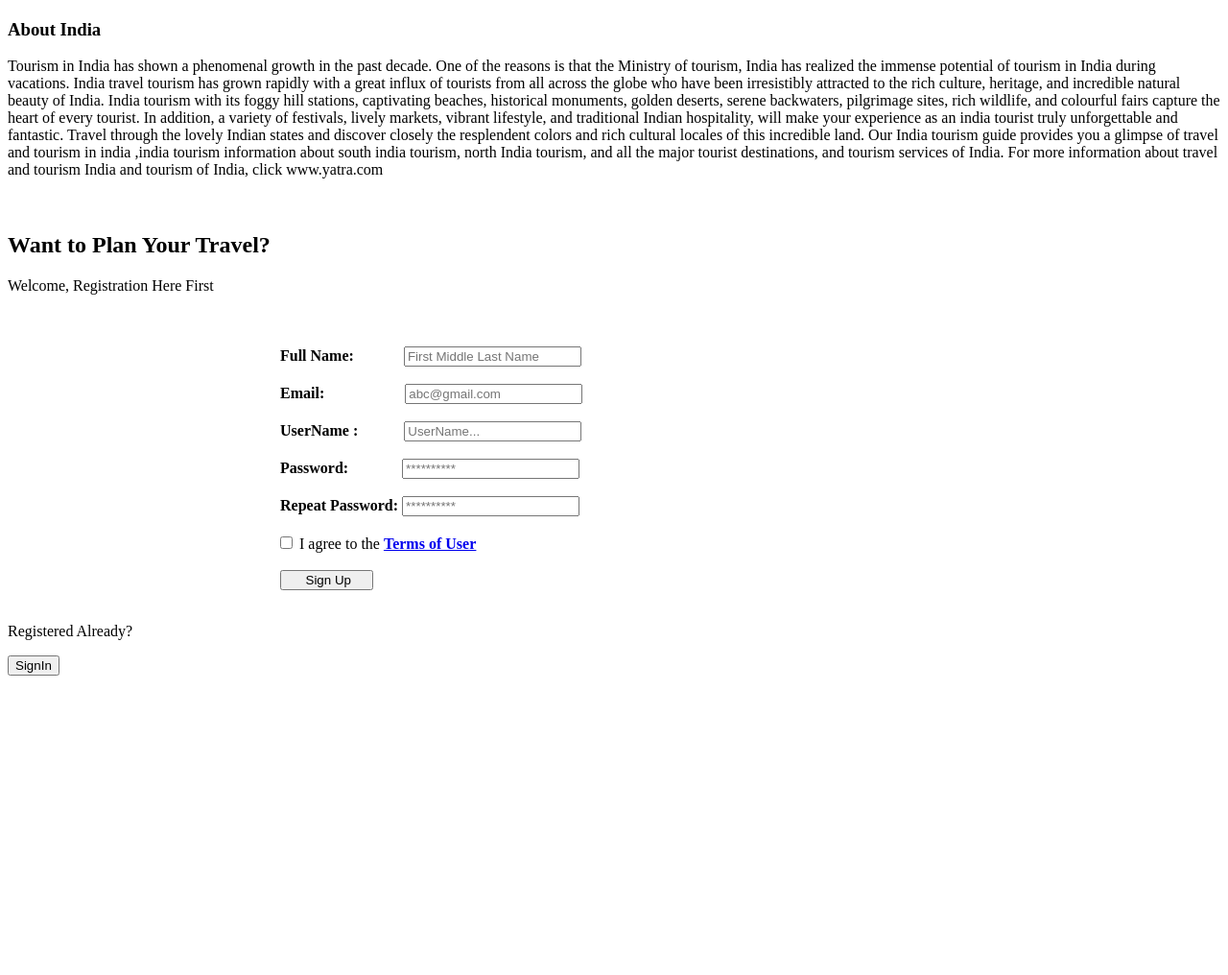
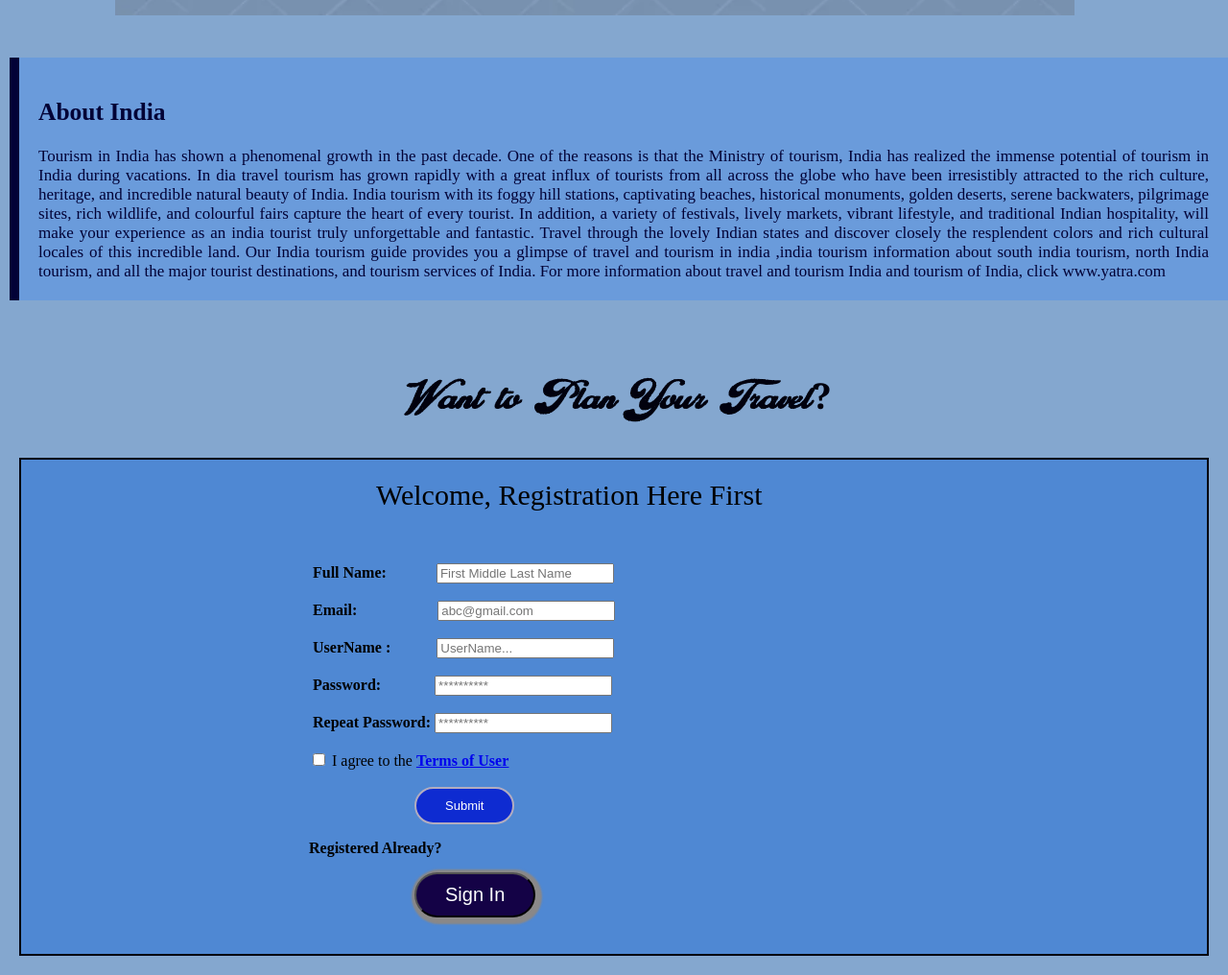
Before and after one commit to awagankomal/Assignment14, a plain HTML site: page index.html in a window 1280 px wide. Shown: the part 403-1419 px from the top of the page at 96% size. Before the commit the page ends 1115 px from the top, so only its background shows below. Drawn offline with Linux system fonts and the light colour scheme.

Commit message:
Custom Font Added using ttf with other ccs changes

```diff
--- a/index.html
+++ b/index.html
@@ -3,20 +3,103 @@
    <head>
      <title>Yatri | Indian Tourism</title>
      <style>
+    @font-face {
+        font-family: "Tatto-Calfornia";
+        src: url("./CaliforniaPersonalUseRegular-L37ED.ttf");
+    }
+    @import url('https://fonts.googleapis.com/css2?family=Jersey+25&family=Roboto+Slab:wght@100..900&display=swap');
+    @import url('https://fonts.googleapis.com/css2?family=Playfair+Display:ital,wght@0,400..900;1,400..900&display=swap');
 
+    body{
+        margin: 0px;
+        padding: 0px;
+        background-color: rgb(132, 167, 207);
+    }
+    h1{
+        color: rgb(70, 2, 2);
+         font-family: 'Roboto Slab',cursive;
+        text-align: center;
+        text-decoration: underline;
+        font-size: xx-large;
+        background-color: rgb(106, 155, 219);
+        padding: 20px;
+        margin-top: 0px;
+      }
+      h3{
+        font-family:"Tatto-Calfornia",Georgia, 'Times New Roman', Times, serif;
+        color:rgb(1, 1, 14);
+        font-size: 37px;
+        text-align: center;
+
+      }
+      h3:hover{
+        color: rgb(138, 56, 2);
+      }
+      .text_style{
+        font-family: 'Playfair Display','Times New Roman', Times, serif;
+        text-align: justify;
+        color:rgb(2, 2, 54);
+        margin-left: 10px;
+        margin-top: 40px;
+        border-left: 30px;
+        padding:20px;
+        border-left:solid 10px rgb(2, 2, 54);
+        background-color:rgb(106, 155, 219);
+        font-size: 17px;
+      }
+      .form_stlye{
+        background-color: rgb(79, 136, 211) ;
+        padding: 20px;
+        margin: 20px;
+        border: 2px solid rgb(1, 1, 14);
+      }
+      span{
+        font-family: 'Playfair Display','Times New Roman', Times, serif;
+        font-size: 30px;
+        margin-left: 350px;
+      }
+      .btn_submit{
+        background-color:rgb(14, 43, 209);
+           color: white;
+           border: solid rgb(178, 172, 192) 2px;
+           border-radius: 30px;
+           font-size: 13px;
+           font-style: normal;
+           font-weight: lighter;
+           padding: 10px 30px;
+           box-shadow: 10px 0px rgb(54, 51, 51) 10px;
+           margin-left: 390px;
+      }
+      .btn_signIn{
+           background-color: rgb(20, 2, 70);
+           color: white;
+           border-radius: 35px;
+           font-size: 20px;
+           padding: 10px 30px;
+           margin-left: 390px;
+           box-shadow: 2px 2px 2px 5px rgb(138, 136, 136);
+      }
+      .btn_signIn:hover{
+        background-color: rgb(4, 85, 4);
+      }
+      .btn_submit:hover{
+        background-color: brown;
+      }
      </style>
     </head>
    <body>
       <h1>India Travel Guide</h1>
-      <img src="Images/welcome_image.png" alt="Welcome To India" height="320px" width="1000px"/>
-      <h3>About India</h3>
-      <div>
-        Tourism in India has shown a phenomenal growth in the past decade. One of the reasons is that the Ministry of tourism, India has realized the immense potential of tourism in India during vacations. India travel tourism has grown rapidly with a great influx of tourists from all across the globe who have been irresistibly attracted to the rich culture, heritage, and incredible natural beauty of India. India tourism with its foggy hill stations, captivating beaches, historical monuments, golden deserts, serene backwaters, pilgrimage sites, rich wildlife, and colourful fairs capture the heart of every tourist. In addition, a variety of festivals, lively markets, vibrant lifestyle, and traditional Indian hospitality, will make your experience as an india tourist truly unforgettable and fantastic. Travel through the lovely Indian states and discover closely the resplendent colors and rich cultural locales of this incredible land. Our India tourism guide provides you a glimpse of travel and tourism in india ,india tourism information about south india tourism, north India tourism, and all the major tourist destinations, and tourism services of India. For more information about travel and tourism India and tourism of India, click www.yatra.com
+      <img src="Images/welcome_image.png" alt="Welcome To India" height="320px" width="1000px" style="margin-left: 120px;"/>
+
+      <div class="text_style">
+        <h2>About India</h2>
+        Tourism in India has shown a phenomenal growth in the past decade. One of the reasons is that the Ministry of tourism, India has realized the immense potential of tourism in India during vacations. In dia travel tourism has grown rapidly with a great influx of tourists from all across the globe who have been irresistibly attracted to the rich culture, heritage, and incredible natural beauty of India. India tourism with its foggy hill stations, captivating beaches, historical monuments, golden deserts, serene backwaters, pilgrimage sites, rich wildlife, and colourful fairs capture the heart of every tourist. In addition, a variety of festivals, lively markets, vibrant lifestyle, and traditional Indian hospitality, will make your experience as an india tourist truly unforgettable and fantastic. Travel through the lovely Indian states and discover closely the resplendent colors and rich cultural locales of this incredible land. Our India tourism guide provides you a glimpse of travel and tourism in india ,india tourism information about south india tourism, north India tourism, and all the major tourist destinations, and tourism services of India. For more information about travel and tourism India and tourism of India, click www.yatra.com
       </div>
       <br/><br/>
-      <h2>Want to Plan Your Travel?</h2>
-      <span>Welcome, Registration Here First</span>
-      <div>
+      <h3>Want to Plan Your Travel?</h3>
+    <div class="form_stlye">
+        <span>Welcome, Registration Here First</span>
+
         <form>
             <br/><br/><br/>
            <label for="full_name">&nbsp;&nbsp;&nbsp;&nbsp;&nbsp;&nbsp;&nbsp;&nbsp;&nbsp;&nbsp;&nbsp;&nbsp;&nbsp;&nbsp;&nbsp;&nbsp;&nbsp;&nbsp;&nbsp;&nbsp;&nbsp;&nbsp;&nbsp;&nbsp;&nbsp;&nbsp;&nbsp;&nbsp;&nbsp;&nbsp;&nbsp;&nbsp;&nbsp;&nbsp;&nbsp;&nbsp;&nbsp;&nbsp;&nbsp;&nbsp;&nbsp;&nbsp;&nbsp;&nbsp;&nbsp;&nbsp;&nbsp;&nbsp;&nbsp;&nbsp;&nbsp;&nbsp;&nbsp;&nbsp;&nbsp;&nbsp;&nbsp;&nbsp;&nbsp;&nbsp;&nbsp;&nbsp;&nbsp;&nbsp;&nbsp;&nbsp;&nbsp;&nbsp;&nbsp;&nbsp;&nbsp;<b>Full Name: </b></label>&nbsp;&nbsp;&nbsp;&nbsp;&nbsp;&nbsp;&nbsp;&nbsp;&nbsp;&nbsp;&nbsp;
@@ -31,16 +114,12 @@
            <input type="password" id="repassword" placeholder="**********"/><br><br/>
            &nbsp;&nbsp;&nbsp;&nbsp;&nbsp;&nbsp;&nbsp;&nbsp;&nbsp;&nbsp;&nbsp;&nbsp;&nbsp;&nbsp;&nbsp;&nbsp;&nbsp;&nbsp;&nbsp;&nbsp;&nbsp;&nbsp;&nbsp;&nbsp;&nbsp;&nbsp;&nbsp;&nbsp;&nbsp;&nbsp;&nbsp;&nbsp;&nbsp;&nbsp;&nbsp;&nbsp;&nbsp;&nbsp;&nbsp;&nbsp;&nbsp;&nbsp;&nbsp;&nbsp;&nbsp;&nbsp;&nbsp;&nbsp;&nbsp;&nbsp;&nbsp;&nbsp;&nbsp;&nbsp;&nbsp;&nbsp;&nbsp;&nbsp;&nbsp;&nbsp;&nbsp;&nbsp;&nbsp;&nbsp;&nbsp;&nbsp;&nbsp;&nbsp;&nbsp;&nbsp;<input type="checkbox" id="checkbox"/> I agree to the <a href="#"><b><u>Terms of User</u></b></a><br/>
            <br/>
-           &nbsp;&nbsp;&nbsp;&nbsp;&nbsp;&nbsp;&nbsp;&nbsp;&nbsp;&nbsp;&nbsp;&nbsp;&nbsp;&nbsp;&nbsp;&nbsp;&nbsp;&nbsp;&nbsp;&nbsp;&nbsp;&nbsp;&nbsp;&nbsp;&nbsp;&nbsp;&nbsp;&nbsp;&nbsp;&nbsp;&nbsp;&nbsp;&nbsp;&nbsp;&nbsp;&nbsp;&nbsp;&nbsp;&nbsp;&nbsp;&nbsp;&nbsp;&nbsp;&nbsp;&nbsp;&nbsp;&nbsp;&nbsp;&nbsp;&nbsp;&nbsp;&nbsp;&nbsp;&nbsp;&nbsp;&nbsp;&nbsp;&nbsp;&nbsp;&nbsp;&nbsp;&nbsp;&nbsp;&nbsp;&nbsp;&nbsp;&nbsp;&nbsp;&nbsp;&nbsp;
-           <input type="submit" value="     Sign Up    "/>&nbsp;&nbsp;&nbsp;&nbsp;&nbsp;&nbsp;&nbsp;&nbsp;&nbsp;&nbsp;
 
+           <button class="btn_submit">Submit</button>
+           <p style="margin-left: 280px;"><b>Registered Already?</b></p>
+           <button class="btn_signIn"> Sign In</button>
         </form>
         <br/>
-        <p>Registered Already?</p>
-        <button> SignIn</button>
-      </div>
-
-
-   </body>
-
+        </div>
+    </body>
 </html>
```
Also changed, not shown: CaliforniaPersonalUseRegular-L37ED.ttf (added).
